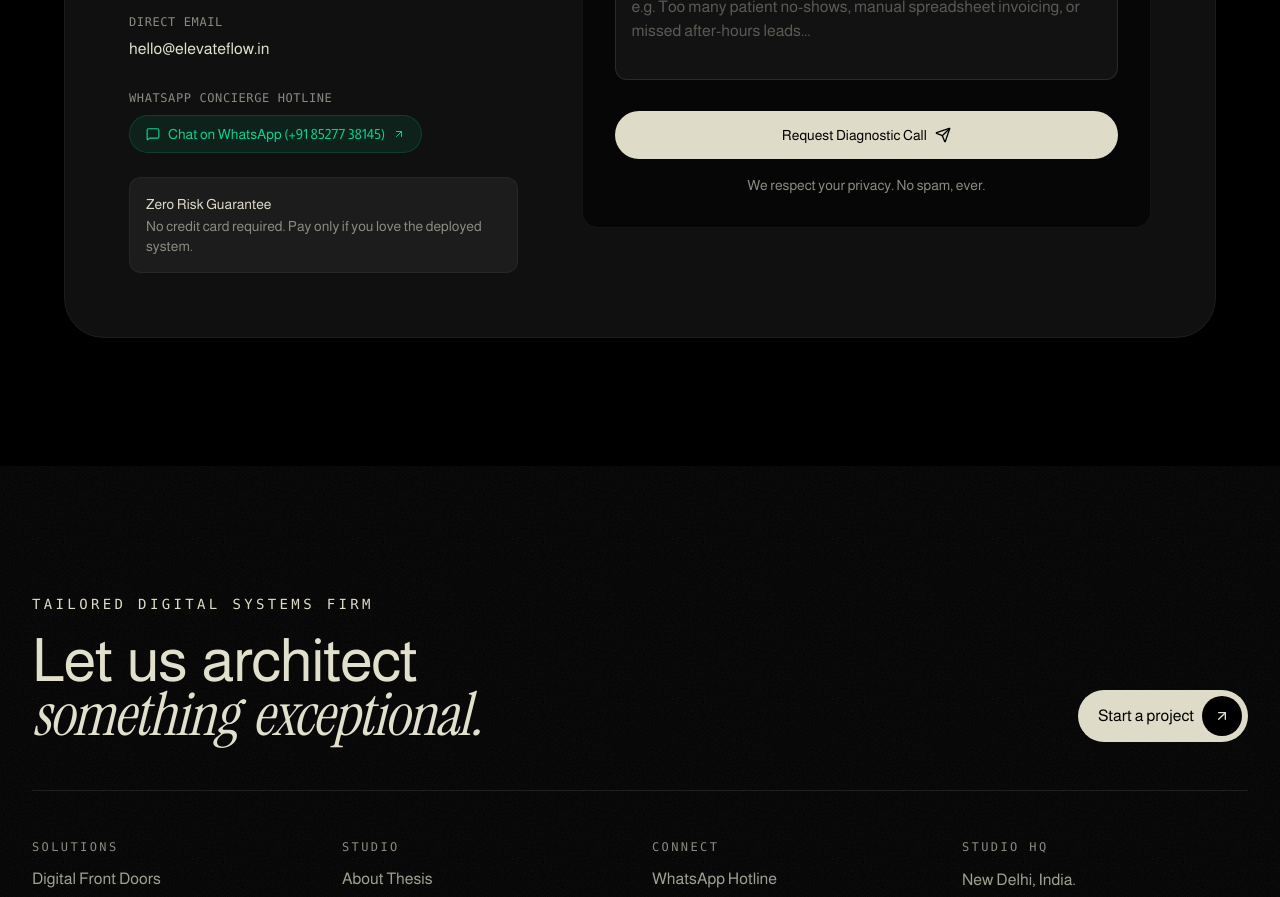
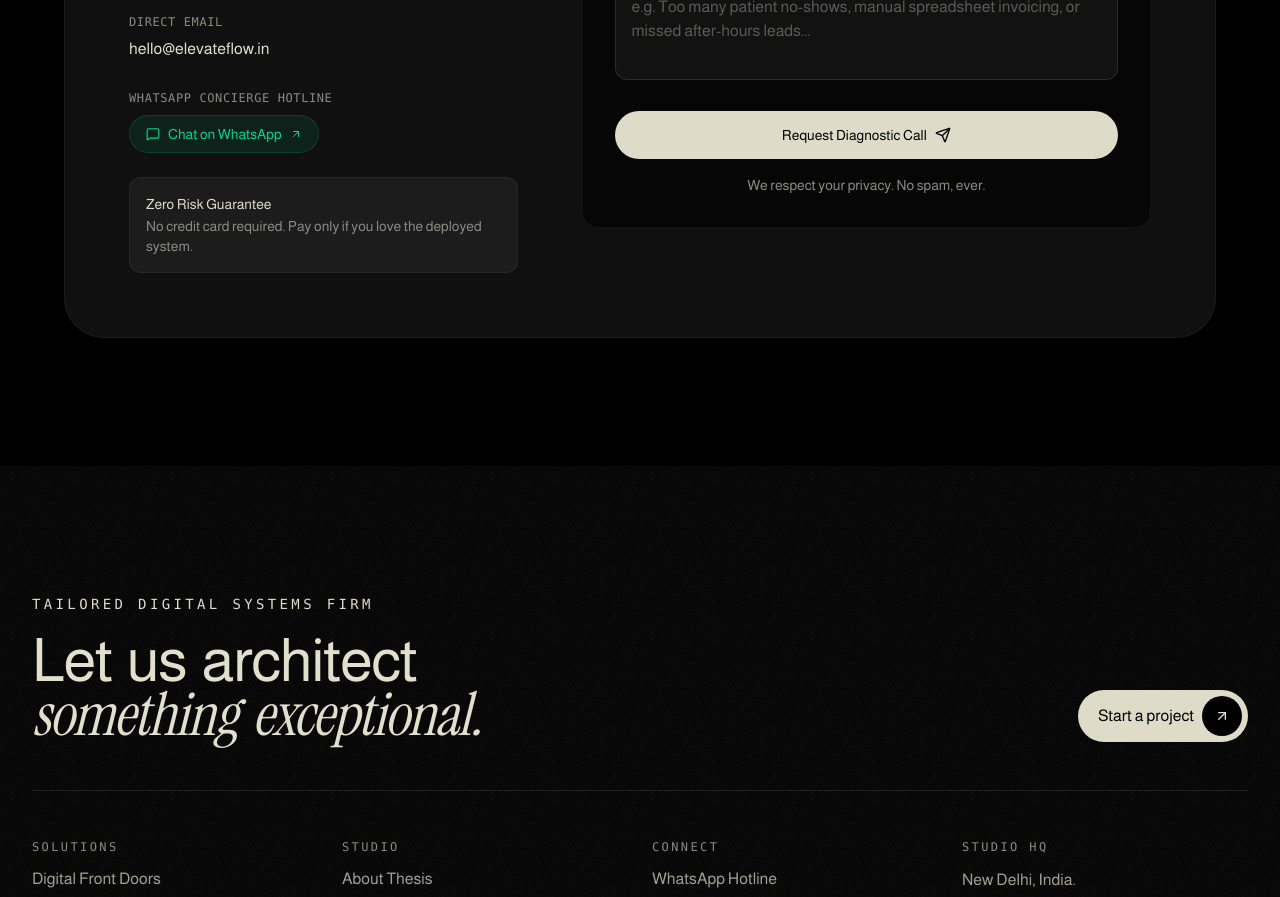
Before and after one commit to ManavKhairal/elevate-flow, a Next.js app: page / in a window 1280 px wide. Shown: the part 8900-9797 px from the top of the page. Built offline with nearby package versions, Linux system fonts and the light colour scheme.

Commit message:
fix(contact): remove visible WhatsApp number from UI

```diff
--- a/src/components/templates/creative-studio/contact.tsx
+++ b/src/components/templates/creative-studio/contact.tsx
@@ -91,7 +91,7 @@ export function Contact() {
                       className="group inline-flex items-center gap-2 rounded-full bg-emerald-500/10 px-4 py-2 text-sm font-medium text-emerald-400 border border-emerald-500/20 transition-all hover:bg-emerald-500/20"
                     >
                       <MessageSquare className="h-3.5 w-3.5" />
-                      <span>Chat on WhatsApp (+91 85277 38145)</span>
+                      <span>Chat on WhatsApp</span>
                       <ArrowUpRight className="h-3 w-3 transition-transform group-hover:translate-x-0.5 group-hover:-translate-y-0.5" />
                     </a>
                   </div>
```
